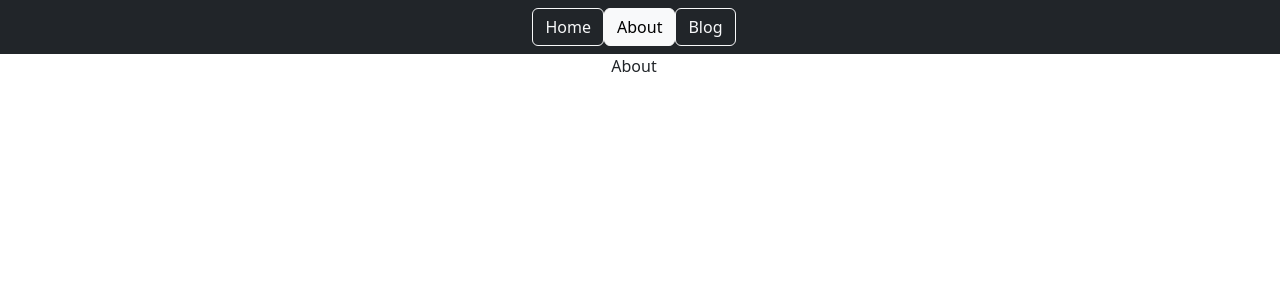
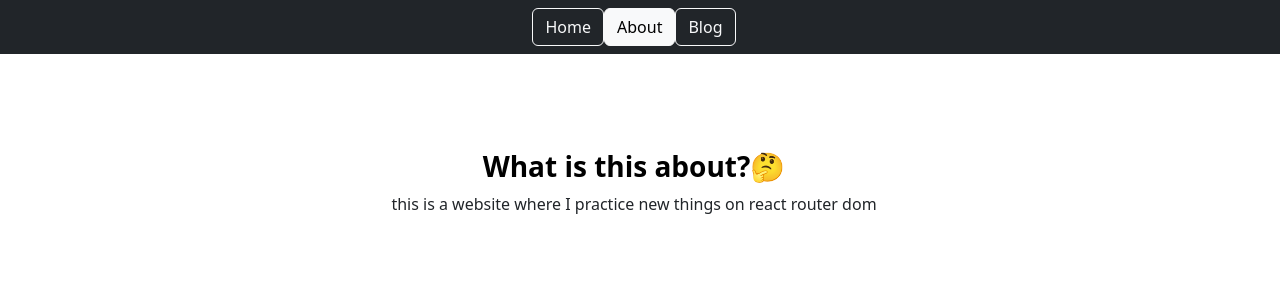
Before and after one commit to CeliaMi/react-router-practice, a React (Vite) app: page /about in a window 1280 px wide. Shown: the top 300 px of the page. Built offline with nearby package versions, Linux system fonts and the light colour scheme.

Commit message:
add text on About component

```diff
--- a/src/pages/About.jsx
+++ b/src/pages/About.jsx
@@ -2,7 +2,10 @@ import React from 'react'
 
 const About = () => {
   return (
-    <div>About</div>
+    <secction className='px-4 py-5 my-5 text-center'>
+    <h3 className='display-8 fw-bold text-body-emphasis'>What is this about?🤔</h3>
+    <p>this is a website where I practice new things on react router dom</p>
+  </secction>
   )
 }
 
```
